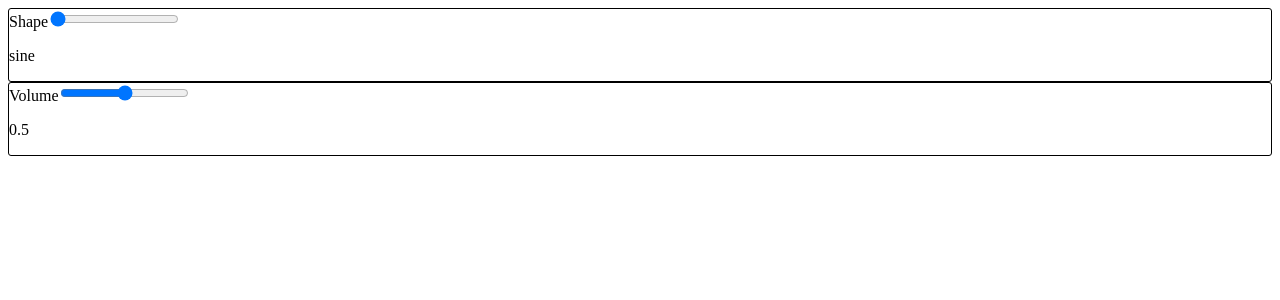
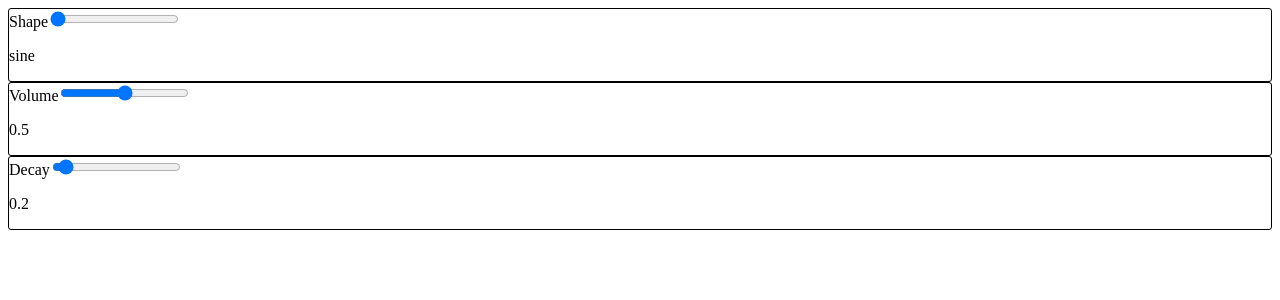
Before and after one commit to FrankyFrankFrank/voodoo-synth, a Vue app: page /#/ in a window 1280 px wide. Shown: the top 300 px of the page. Built offline with nearby package versions, Linux system fonts and the light colour scheme.

Commit message:
adds decay

```diff
--- /dev/null
+++ b/src/shapes.js
@@ -0,0 +1,3 @@
+export default [
+  'sine', 'square', 'triangle', 'sawtooth'
+];
--- a/src/views/Synthesizer.vue
+++ b/src/views/Synthesizer.vue
@@ -1,24 +1,28 @@
 <template>
-  <div>
+  <div class="p-12">
     <div style="border: 1px solid black; border-radius: 3px">
       <label for="shape">Shape</label>
       <input id="shape" v-model="shape" type="range" min="0" max="3" />
       <p>{{ soundShape }}</p>
     </div>
+
     <div style="border: 1px solid black; border-radius: 3px">
       <label for="volume">Volume</label>
-      <input id="volume" v-model="volume" type="range" min="0" max="1" step="0.1" />
+      <input id="volume" v-model.number="volume" type="range" min="0" max="1" step="0.1" />
       <p>{{ volume }}</p>
+    </div>
+
+    <div style="border: 1px solid black; border-radius: 3px">
+      <label for="decay">Decay</label>
+      <input id="decay" v-model.number="decay" type="range" min="0" max="4" step="0.1" />
+      <p>{{ decay }}</p>
     </div>
   </div>
 </template>
 
 <script>
 import frequencies from '@/frequencies';
-
-const shapeMap = [
-  'sine', 'square', 'triangle', 'sawtooth'
-];
+import shapeMap from '@/shapes';
 
 export default {
   props: {
@@ -32,6 +36,7 @@ export default {
     return {
       shape: 0,
       volume: 0.5,
+      decay: 0.2,
       oscillators: [],
       allowed: true,
       keysPressed: [],
@@ -74,8 +79,8 @@ export default {
       };
       const oscillator = this.oscillators.find(oscillatorHasKey);
       const index = this.oscillators.findIndex(oscillatorHasKey);
-      oscillator.gain.gain.setTargetAtTime(0, now, 0.2);
-      this.oscillators.splice(index, 1);
+      oscillator.gain.gain.exponentialRampToValueAtTime(0.01, now + this.decay);
+      this.oscillators.splice(index, now + this.decay);
     },
     setKeyPressed(key) {
       const index = this.keysPressed.indexOf(key);
```
